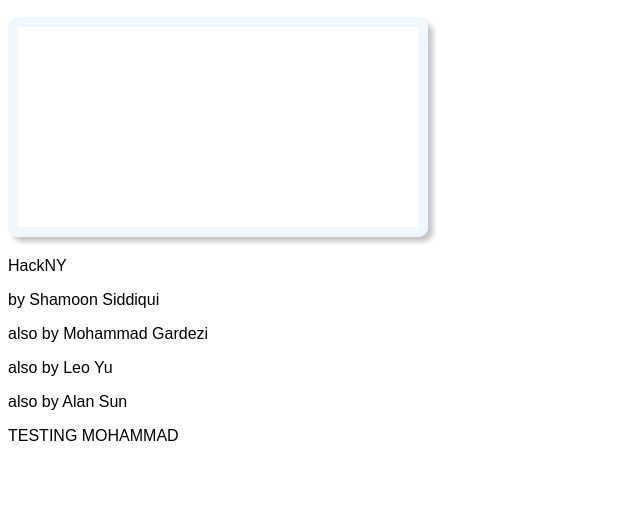
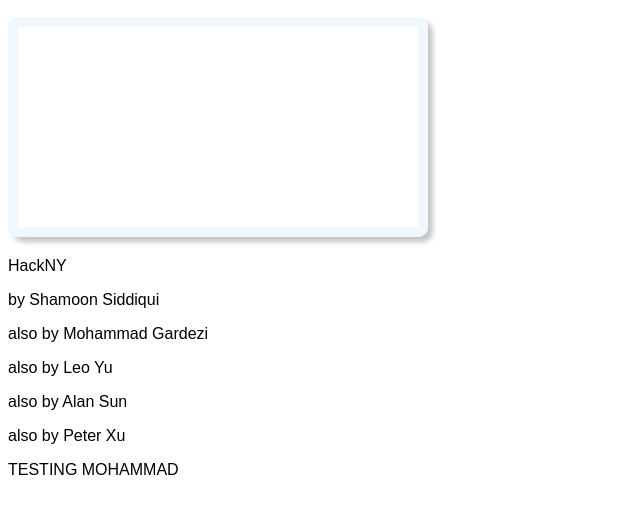
Before and after one commit to momofire/noobMaps, a plain HTML site: page index.html in a window 1280 px wide. Shown: the part 104-618 px from the top of the page, without its empty margins (0-640 px from the left). Drawn offline with nearby package versions, Linux system fonts and the light colour scheme; some packages are replaced by stand-ins of ours.

Commit message:
added Name

```diff
--- a/index.html
+++ b/index.html
@@ -30,6 +30,7 @@
 	  <p> also by Mohammad Gardezi</p>
 	  <p> also by Leo Yu</p>
 	  <p> also by Alan Sun</p>
+	  <p> also by Peter Xu</p>
 
 	  <p>TESTING MOHAMMAD</p>
 	</footer>
```
